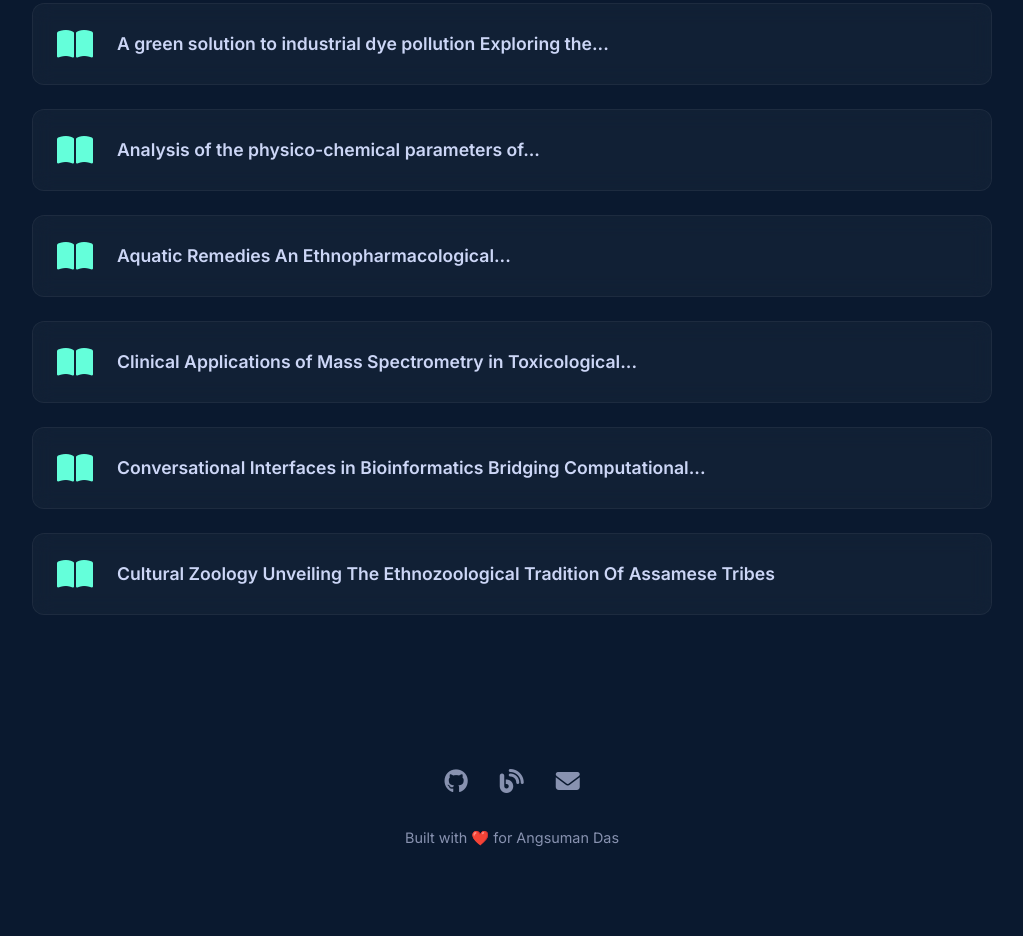
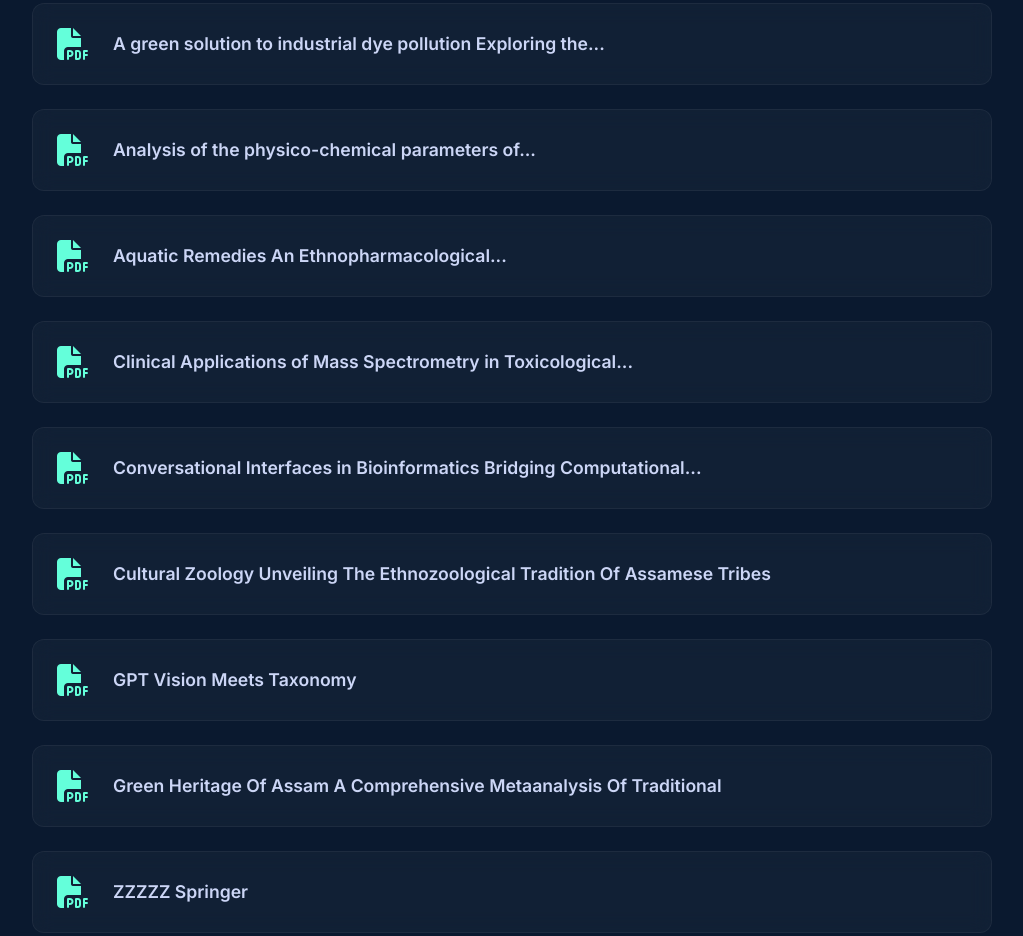
Before and after one commit to Angsumi/ANGSUMAN, a plain HTML site: page index.html in a window 1280 px wide. Shown: the part 3952-4888 px from the top of the page, without its empty margins (128-1151 px from the left). Before the commit the page ends 4849 px from the top, so only its background shows below. Drawn offline with Linux system fonts and the light colour scheme.

Commit message:
Add new papers and update publications in index.html

```diff
--- a/index.html
+++ b/index.html
@@ -138,42 +138,78 @@
     <section id="publications" class="section">
         <h2 class="section-title">05. <span>Publications</span></h2>
         <div class="publications-list">
+            <a href="Published/A green solution to industrial dye pollution Exploring the.pdf" target="_blank" style="text-decoration: none; color: inherit;">
                 <div class="publication-item glass hover-glow">
-                <i class="fas fa-book-open pub-icon"></i>
+                    <i class="fas fa-file-pdf pub-icon"></i>
                     <div class="pub-details">
                         <h3>A green solution to industrial dye pollution Exploring the...</h3>
                     </div>
                 </div>
+            </a>
+            <a href="Published/Analysis of the physico-chemical parameters of.pdf" target="_blank" style="text-decoration: none; color: inherit;">
                 <div class="publication-item glass hover-glow">
-                <i class="fas fa-book-open pub-icon"></i>
+                    <i class="fas fa-file-pdf pub-icon"></i>
                     <div class="pub-details">
                         <h3>Analysis of the physico-chemical parameters of...</h3>
                     </div>
                 </div>
+            </a>
+            <a href="Published/Aquatic Remedies An Ethnopharmacological.pdf" target="_blank" style="text-decoration: none; color: inherit;">
                 <div class="publication-item glass hover-glow">
-                <i class="fas fa-book-open pub-icon"></i>
+                    <i class="fas fa-file-pdf pub-icon"></i>
                     <div class="pub-details">
                         <h3>Aquatic Remedies An Ethnopharmacological...</h3>
                     </div>
                 </div>
+            </a>
+            <a href="Published/Clinical Applications of Mass Spectrometry in Toxicological.pdf" target="_blank" style="text-decoration: none; color: inherit;">
                 <div class="publication-item glass hover-glow">
-                <i class="fas fa-book-open pub-icon"></i>
+                    <i class="fas fa-file-pdf pub-icon"></i>
                     <div class="pub-details">
                         <h3>Clinical Applications of Mass Spectrometry in Toxicological...</h3>
                     </div>
                 </div>
+            </a>
+            <a href="Published/Conversational Interfaces in Bioinformatics Bridging Computational.pdf" target="_blank" style="text-decoration: none; color: inherit;">
                 <div class="publication-item glass hover-glow">
-                <i class="fas fa-book-open pub-icon"></i>
+                    <i class="fas fa-file-pdf pub-icon"></i>
                     <div class="pub-details">
                         <h3>Conversational Interfaces in Bioinformatics Bridging Computational...</h3>
                     </div>
                 </div>
+            </a>
+            <a href="Published/Cultural Zoology Unveiling The Ethnozoological Tradition Of Assamese Tribes.pdf" target="_blank" style="text-decoration: none; color: inherit;">
                 <div class="publication-item glass hover-glow">
-                <i class="fas fa-book-open pub-icon"></i>
+                    <i class="fas fa-file-pdf pub-icon"></i>
                     <div class="pub-details">
                         <h3>Cultural Zoology Unveiling The Ethnozoological Tradition Of Assamese Tribes</h3>
                     </div>
                 </div>
+            </a>
+            <a href="Published/GPT Vision Meets Taxonomy.pdf" target="_blank" style="text-decoration: none; color: inherit;">
+                <div class="publication-item glass hover-glow">
+                    <i class="fas fa-file-pdf pub-icon"></i>
+                    <div class="pub-details">
+                        <h3>GPT Vision Meets Taxonomy</h3>
+                    </div>
+                </div>
+            </a>
+            <a href="Published/Green Heritage Of Assam A Comprehensive Metaanalysis Of Traditional.pdf" target="_blank" style="text-decoration: none; color: inherit;">
+                <div class="publication-item glass hover-glow">
+                    <i class="fas fa-file-pdf pub-icon"></i>
+                    <div class="pub-details">
+                        <h3>Green Heritage Of Assam A Comprehensive Metaanalysis Of Traditional</h3>
+                    </div>
+                </div>
+            </a>
+            <a href="Published/ZZZZZ Springer.pdf" target="_blank" style="text-decoration: none; color: inherit;">
+                <div class="publication-item glass hover-glow">
+                    <i class="fas fa-file-pdf pub-icon"></i>
+                    <div class="pub-details">
+                        <h3>ZZZZZ Springer</h3>
+                    </div>
+                </div>
+            </a>
         </div>
     </section>
 
```
Also changed, not shown: 10 other files. Lines whose indentation alone changed are shown as unchanged.
